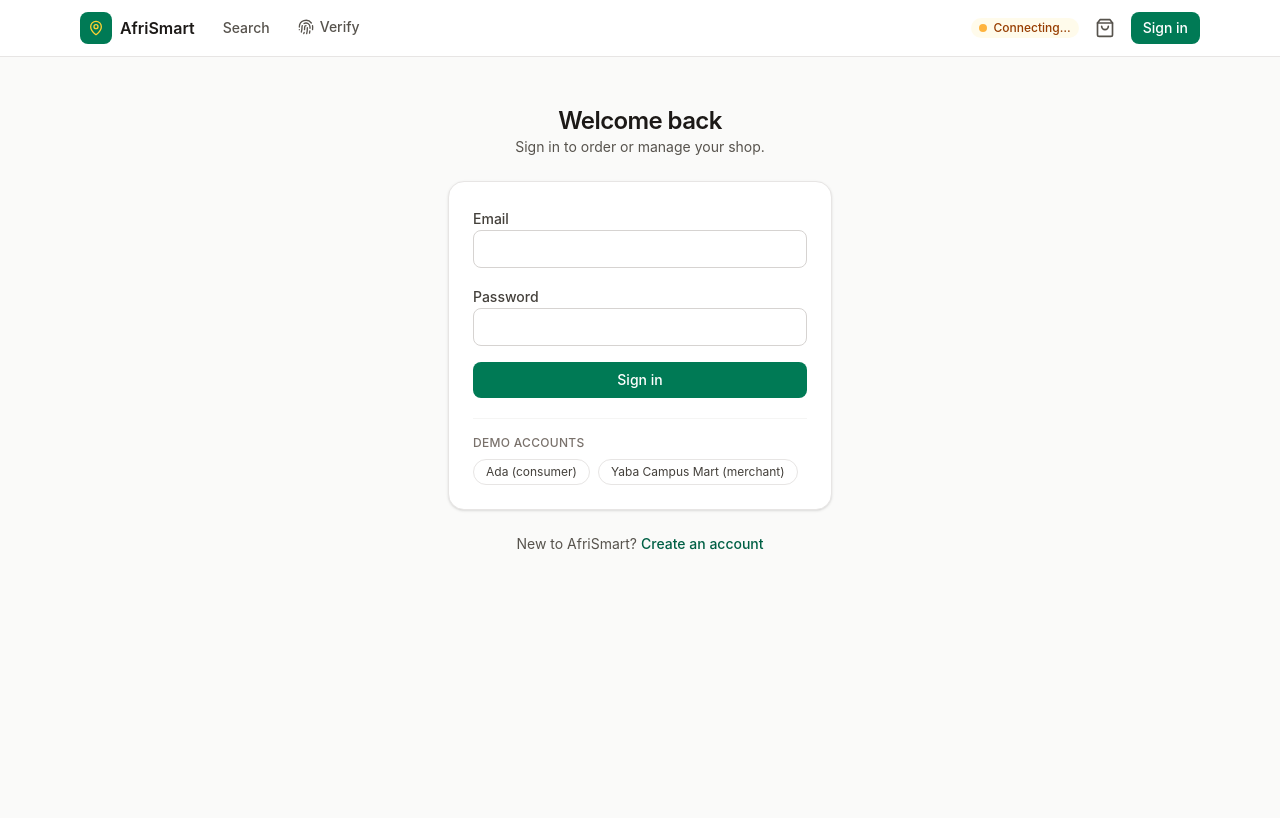
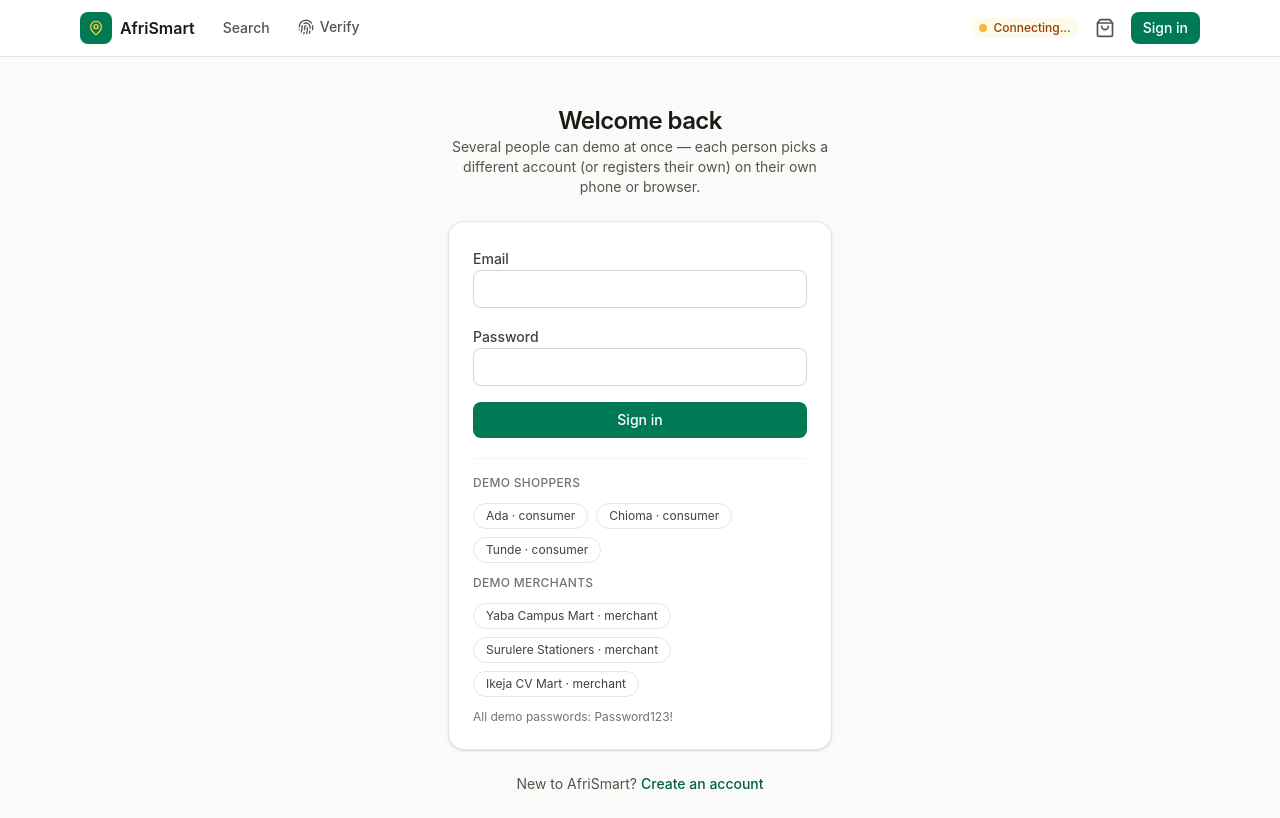
Before and after one commit to teem001/afrima-ui, a React (Vite) app: page /login in a window 1280 px wide. Built offline with nearby package versions, Linux system fonts and the light colour scheme; no server answers.

Commit message:
Login lists six concurrent demo accounts
Shoppers and merchants can each pick a different seeded login on their own device.

```diff
--- /dev/null
+++ b/src/lib/demoAccounts.ts
@@ -0,0 +1,11 @@
+/** Shared demo logins — several people can sign in at once on different devices/browsers. */
+export const DEMO_PASSWORD = "Password123!";
+
+export const DEMO_ACCOUNTS = [
+  { email: "ada@afrismart.ng", label: "Ada · consumer", role: "CONSUMER" as const },
+  { email: "chioma@afrismart.ng", label: "Chioma · consumer", role: "CONSUMER" as const },
+  { email: "tunde@afrismart.ng", label: "Tunde · consumer", role: "CONSUMER" as const },
+  { email: "yaba@afrismart.ng", label: "Yaba Campus Mart · merchant", role: "MERCHANT" as const },
+  { email: "surulere@afrismart.ng", label: "Surulere Stationers · merchant", role: "MERCHANT" as const },
+  { email: "ikeja@afrismart.ng", label: "Ikeja CV Mart · merchant", role: "MERCHANT" as const },
+] as const;
--- a/src/pages/LoginPage.tsx
+++ b/src/pages/LoginPage.tsx
@@ -2,15 +2,10 @@
 import { Link, useLocation, useNavigate } from "react-router-dom";
 import { useMutation, useQueryClient } from "@tanstack/react-query";
 import { api, errorMessage } from "@/lib/api";
+import { DEMO_ACCOUNTS, DEMO_PASSWORD } from "@/lib/demoAccounts";
 import type { AuthResponse } from "@/lib/types";
 import { useAuth } from "@/store/auth";
 import { Button, Card, ErrorBanner, Field, Input } from "@/components/ui";
-
-const DEMO_ACCOUNTS = [
-  { email: "ada@afrismart.ng", label: "Ada (consumer)" },
-  { email: "yaba@afrismart.ng", label: "Yaba Campus Mart (merchant)" },
-];
-const DEMO_PASSWORD = "Password123!";
 
 export function useAuthRedirect() {
   const signIn = useAuth((s) => s.signIn);
@@ -40,11 +35,17 @@
     login.mutate({ email, password });
   };
 
+  const consumers = DEMO_ACCOUNTS.filter((a) => a.role === "CONSUMER");
+  const merchants = DEMO_ACCOUNTS.filter((a) => a.role === "MERCHANT");
+
   return (
     <div className="mx-auto max-w-sm space-y-6 pt-6">
       <div className="text-center">
         <h1 className="text-2xl font-semibold tracking-tight">Welcome back</h1>
-        <p className="text-sm text-stone-600">Sign in to order or manage your shop.</p>
+        <p className="text-sm text-stone-600">
+          Several people can demo at once — each person picks a different account (or registers their own) on their own
+          phone or browser.
+        </p>
       </div>
       <Card className="p-6">
         <form onSubmit={submit} className="space-y-4">
@@ -65,10 +66,10 @@
             Sign in
           </Button>
         </form>
-        <div className="mt-5 space-y-2 border-t border-stone-100 pt-4">
-          <p className="text-xs font-medium tracking-wide text-stone-500 uppercase">Demo accounts</p>
+        <div className="mt-5 space-y-3 border-t border-stone-100 pt-4">
+          <p className="text-xs font-medium tracking-wide text-stone-500 uppercase">Demo shoppers</p>
           <div className="flex flex-wrap gap-2">
-            {DEMO_ACCOUNTS.map((a) => (
+            {consumers.map((a) => (
               <button
                 key={a.email}
                 type="button"
@@ -82,6 +83,23 @@
               </button>
             ))}
           </div>
+          <p className="text-xs font-medium tracking-wide text-stone-500 uppercase">Demo merchants</p>
+          <div className="flex flex-wrap gap-2">
+            {merchants.map((a) => (
+              <button
+                key={a.email}
+                type="button"
+                onClick={() => {
+                  setEmail(a.email);
+                  setPassword(DEMO_PASSWORD);
+                }}
+                className="rounded-full border border-stone-200 px-3 py-1 text-xs text-stone-700 hover:border-emerald-600 hover:text-emerald-800"
+              >
+                {a.label}
+              </button>
+            ))}
+          </div>
+          <p className="text-xs text-stone-500">All demo passwords: {DEMO_PASSWORD}</p>
         </div>
       </Card>
       <p className="text-center text-sm text-stone-600">
--- a/src/pages/RegisterPage.tsx
+++ b/src/pages/RegisterPage.tsx
@@ -31,7 +31,9 @@
     <div className="mx-auto max-w-md space-y-6 pt-6">
       <div className="text-center">
         <h1 className="text-2xl font-semibold tracking-tight">Create your account</h1>
-        <p className="text-sm text-stone-600">Shop smarter across Lagos.</p>
+        <p className="text-sm text-stone-600">
+          Anyone can register — several shoppers and merchants can demo together on separate devices.
+        </p>
       </div>
       <Card className="p-6">
         <form onSubmit={submit} className="space-y-4">
```
